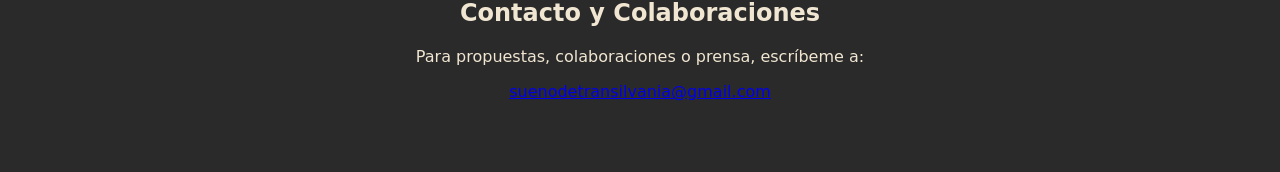
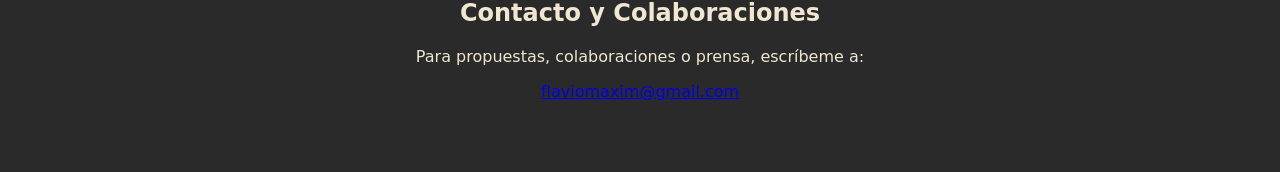
Before and after one commit to flamax75/suenodetransilvania, a plain HTML site: page index.html in a window 1280 px wide. Shown: the part 2733-2905 px from the top of the page. Drawn offline with Linux system fonts and the light colour scheme; a web font is replaced by a local one.

Commit message:
cambio mail

```diff
--- a/index.html
+++ b/index.html
@@ -66,7 +66,7 @@
   <section id="contacto" class="section dark">
     <h2>Contacto y Colaboraciones</h2>
     <p>Para propuestas, colaboraciones o prensa, escríbeme a:</p>
-    <p><a href="mailto:suenodetransilvania@gmail.com">suenodetransilvania@gmail.com</a></p>
+    <p><a href="mailto:flaviomaxim@gmail.com">flaviomaxim@gmail.com</a></p>
   </section>
 
   <footer>
```
